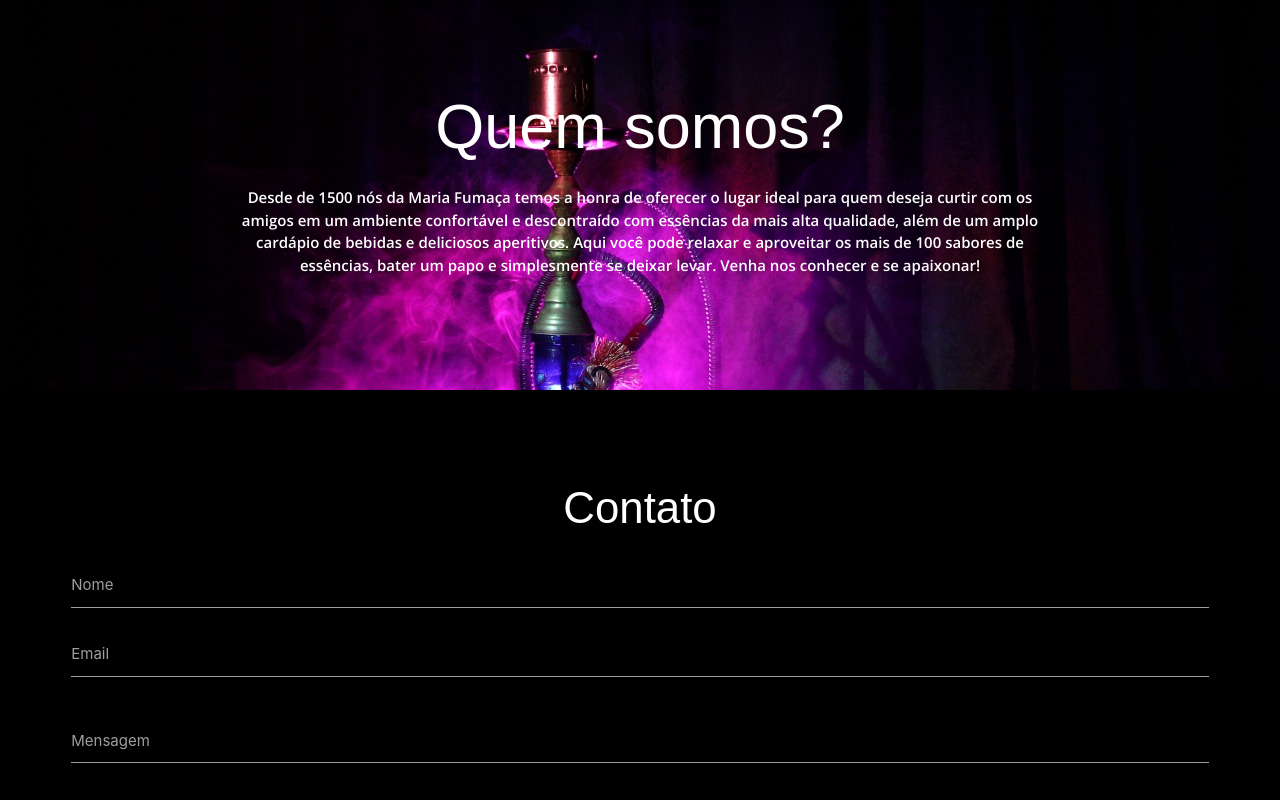
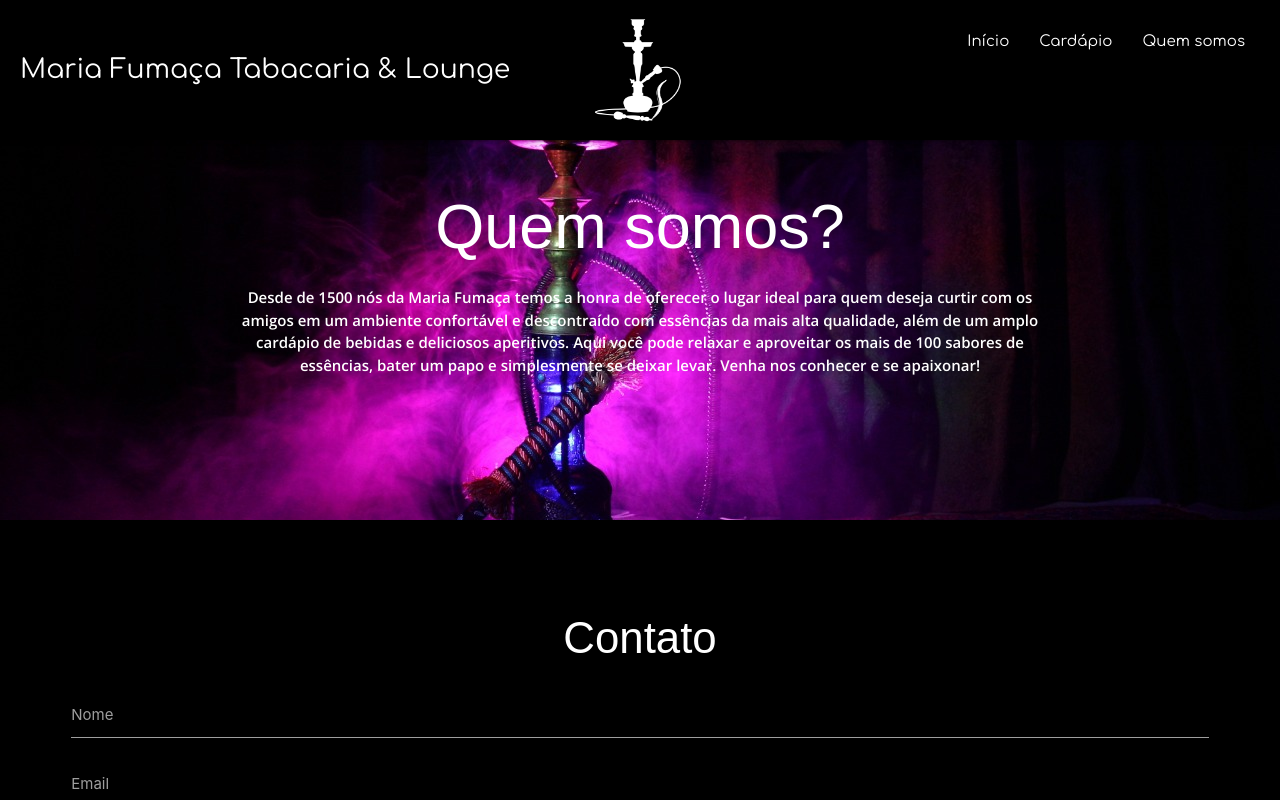
Before and after one commit to JohnnyBaptista/Maria-Fuma-a, a plain HTML site: page src/views/sobre.html in a window 1280 px wide. Shown: the top 800 px of the page. Drawn offline with nearby package versions, Linux system fonts and the light colour scheme; a web font is replaced by a local one.

Commit message:
Finalmente acabou!

```diff
--- a/src/assets/css/sobre.css
+++ b/src/assets/css/sobre.css
@@ -8,8 +8,8 @@
     text-align: center;
     color: #fff;
     position: relative;
-    top: 50px;
-    height: 370px;
+    top: 150px;
+    height: 500px;
 }
 
 
@@ -110,10 +110,14 @@ body{
     background-color: black;
 }
 
-.titulo{
+.tit{
     font-family: 'Stylish', sans-serif;
 }
 
 p{
     font-family: 'Open Sans', sans-serif;
 }
+
+.menu{
+    z-index: 1000;
+}
--- a/src/views/sobre.html
+++ b/src/views/sobre.html
@@ -6,7 +6,9 @@
         <meta name="viewport" content="width=device-width, initial-scale=1.0">
         <meta http-equiv="X-UA-Compatible" content="ie=edge">
         <link rel="stylesheet" href="../assets/css/sobre.css">
+        <link rel="stylesheet" href="../assets/css/style.css">
         <link rel="stylesheet" href="https://cdnjs.cloudflare.com/ajax/libs/materialize/1.0.0/css/materialize.min.css">
+        <link href="https://fonts.googleapis.com/css?family=Comfortaa|Merienda" rel="stylesheet">
 
 
         <title>Sobre</title>
@@ -14,11 +16,28 @@
 
     <body class="tudo">
 
+        <nav class="nav-extended menu">
+
+
+            <div class="nav-wrapper">
+
+                <a href="#!" class="brand-logo center hide-on-med-and-down">
+                    <img class="imagem" src="../assets/img/nargile.png" alt="">
+                </a>
+                <ul class="right hide-on-med-and-down itensMenu">
+                    <li><a href="../../index.html" class="item_menu">Início</a></li>
+                    <li><a href="cardapio.html" class="item_menu">Cardápio</a></li>
+                    <li><a href="sobre.html"class="item_menu">Quem somos</a></li>
+                </ul>
+                <span class="nav-title">Maria Fumaça Tabacaria & Lounge</span>
+            </div>
+        </nav>
+
 
         <div class="container-fluid">
             <div class="row" id="sobre">
                 <div class="col s12 m8 offset-m2">
-                    <h1 class="titulo">Quem somos?</h1>
+                    <h1 class="tit">Quem somos?</h1>
                     <p class="sobre">Desde de 1500 nós da Maria Fumaça temos a honra
                         de oferecer o lugar ideal para quem deseja curtir
                         com os amigos em um ambiente confortável e descontraído com
@@ -31,7 +50,7 @@
             <div class="row" id="contato">
                 <div class="conteudoContato">
                     <div class="col s12">
-                        <h3 class="titulo">Contato</h3>
+                        <h3 class="tit">Contato</h3>
                         <form id="form">
                             <div class="input-field ">
                                 <input id="nome" type="text" class="validate">
@@ -59,7 +78,7 @@
 
                     <div class="col m4 l3 offset-m7 offset-l8 " id="local">
                         <div id="ende">
-                            <h3 class="titulo">Nossa localização</h3>
+                            <h3 class="tit">Nossa localização</h3>
                             <p>Rua dos Bobos, 0 <br> Pindamonhangaba do Norte - Ac
                                 <br>Email: mariafumaca@contato.com
                                 <br>Tel.: 99 4002-8922
```
